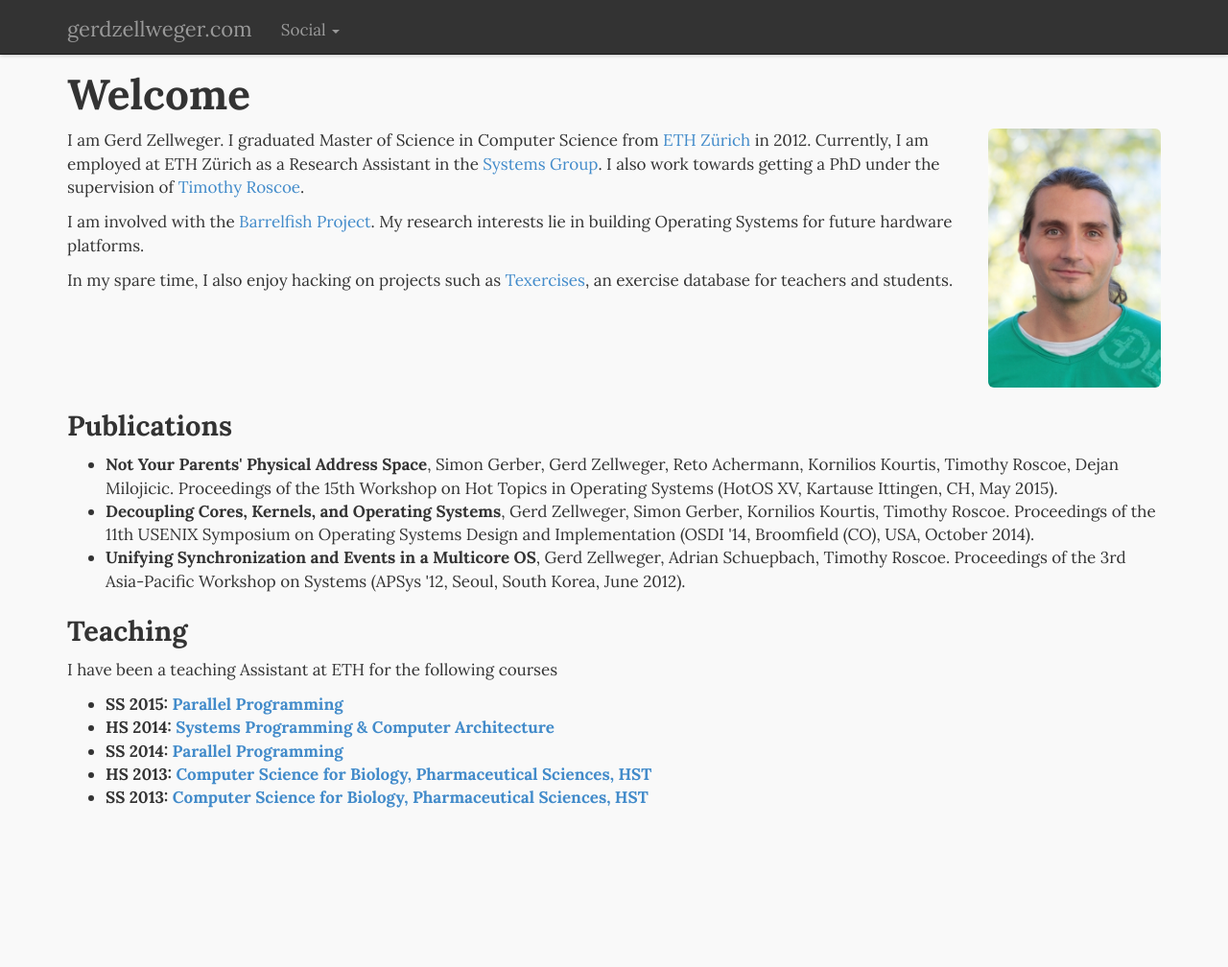
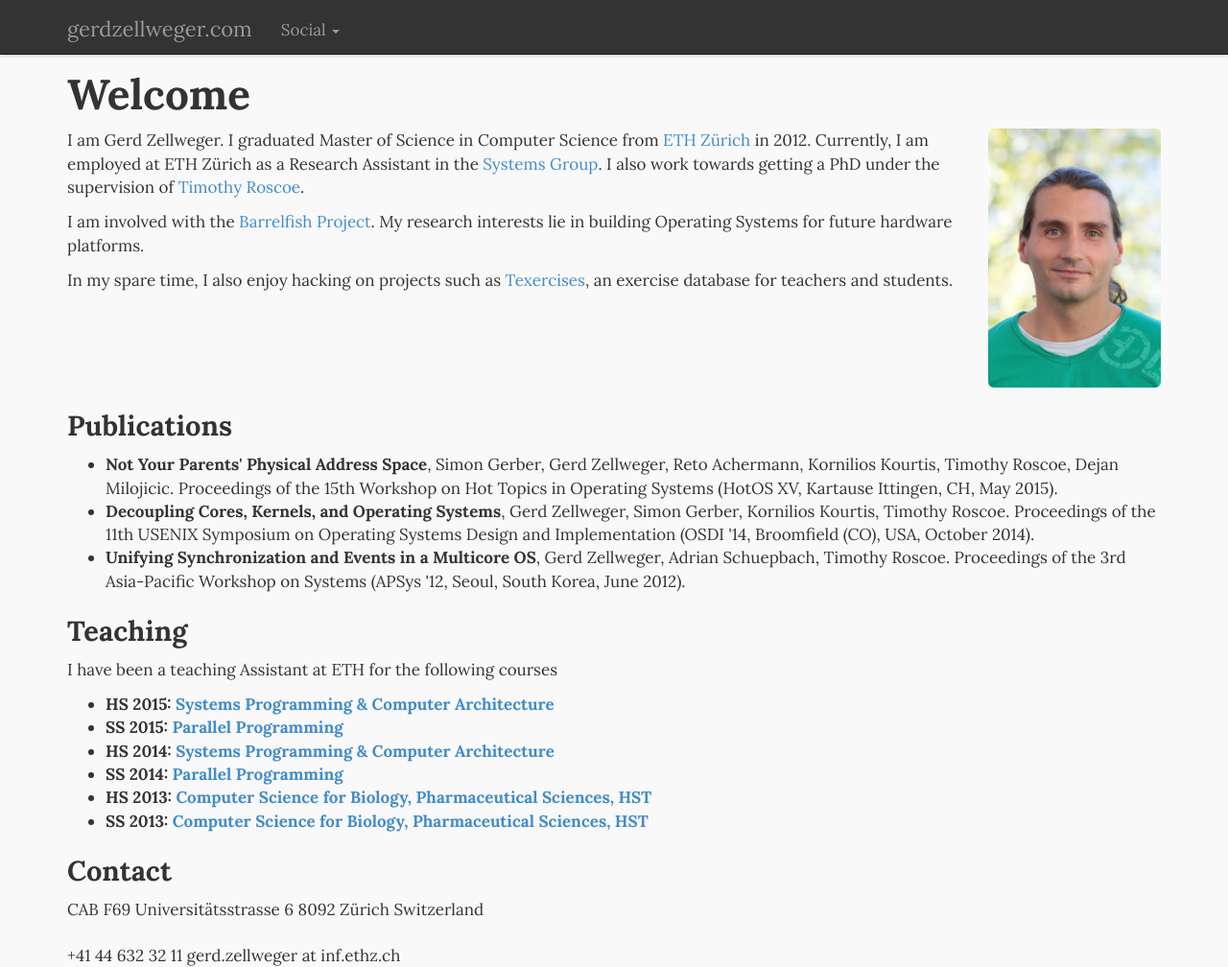
Before and after one commit to gz/website, a Jekyll site: the page built from index.html, in a window 1280 px wide and 1008 px high. Shown: the whole window at 96% size. Built offline with Jekyll 4.4.1, drawn with Linux system fonts in a browser that asks for light colours; Markdown is read by kramdown in place of the engine named in the settings.

```diff
--- a/index.html
+++ b/index.html
@@ -25,9 +25,21 @@
 <h3>Teaching</h3>
 <p>I have been a teaching Assistant at ETH for the following courses</p>
 <ul class="unstyled">
+  <li><strong>HS 2015: <a href="http://www.systems.ethz.ch/courses/fall2015/SPCA/">Systems Programming & Computer Architecture</a></strong></li>
   <li><strong>SS 2015: <a href="http://ait.inf.ethz.ch/teaching/courses/2015-SS-Parallel-Programming/">Parallel Programming</a></strong></li>
   <li><strong>HS 2014: <a href="http://www.systems.ethz.ch/courses/fall2014/SPCA/">Systems Programming & Computer Architecture</a></strong></li>
   <li><strong>SS 2014: <a href="http://ait.inf.ethz.ch/teaching/courses/2014-SS-Parallel-Programming/">Parallel Programming</a></strong></li>
   <li><strong>HS 2013: <a href="http://www.ibpw.ethz.ch/">Computer Science for Biology, Pharmaceutical Sciences, HST</a></strong></li>
   <li><strong>SS 2013: <a href="http://www.ibpw.ethz.ch/">Computer Science for Biology, Pharmaceutical Sciences, HST</a></strong></li>
 </ul>
+
+<h3>Contact</h3>
+<address>
+CAB F69
+Universitätsstrasse 6
+8092 Zürich
+Switzerland
+</address>
+
++41 44 632 32 11
+gerd.zellweger at inf.ethz.ch
```
Also changed, not shown: 1 other file.
